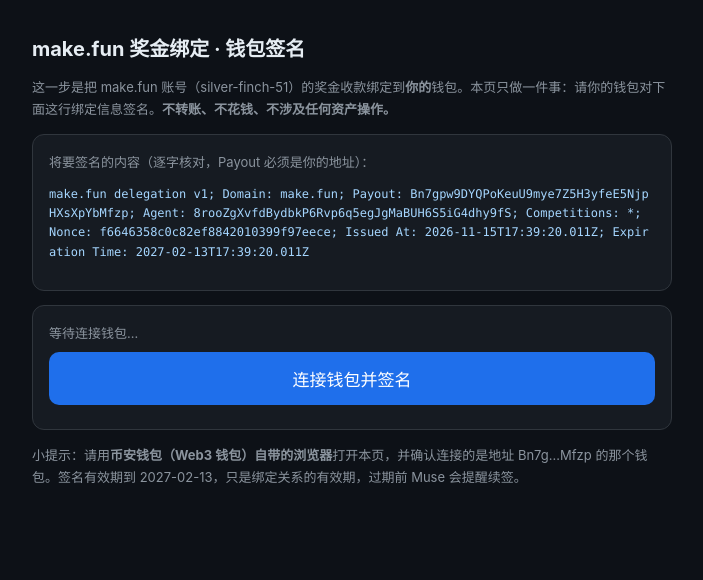
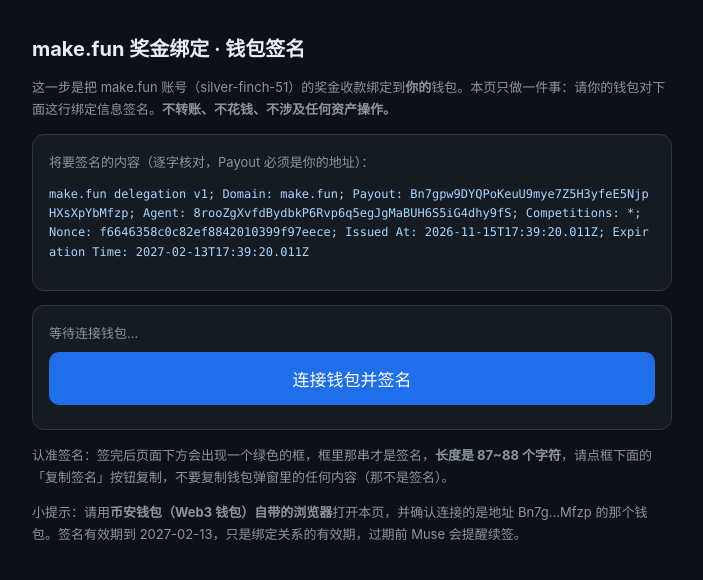
Before and after one commit to silver-finch-51/delegation-sign, a plain HTML site: page index.html in a window 1280 px wide. Shown: the whole page, without its empty margins (288-991 px from the left). Drawn offline with Linux system fonts and the light colour scheme.

Commit message:
Add signature length hint

```diff
--- a/index.html
+++ b/index.html
@@ -36,6 +36,7 @@
       <textarea id="sig64" rows="3" readonly></textarea>
     </div>
   </div>
+  <p class="small">认准签名：签完后页面下方会出现一个绿色的框，框里那串才是签名，<b>长度是 87~88 个字符</b>，请点框下面的「复制签名」按钮复制，不要复制钱包弹窗里的任何内容（那不是签名）。</p>
   <p class="small">小提示：请用<b>币安钱包（Web3 钱包）自带的浏览器</b>打开本页，并确认连接的是地址 Bn7g…Mfzp 的那个钱包。签名有效期到 2027-02-13，只是绑定关系的有效期，过期前 Muse 会提醒续签。</p>
 </div>
 <script>
```
